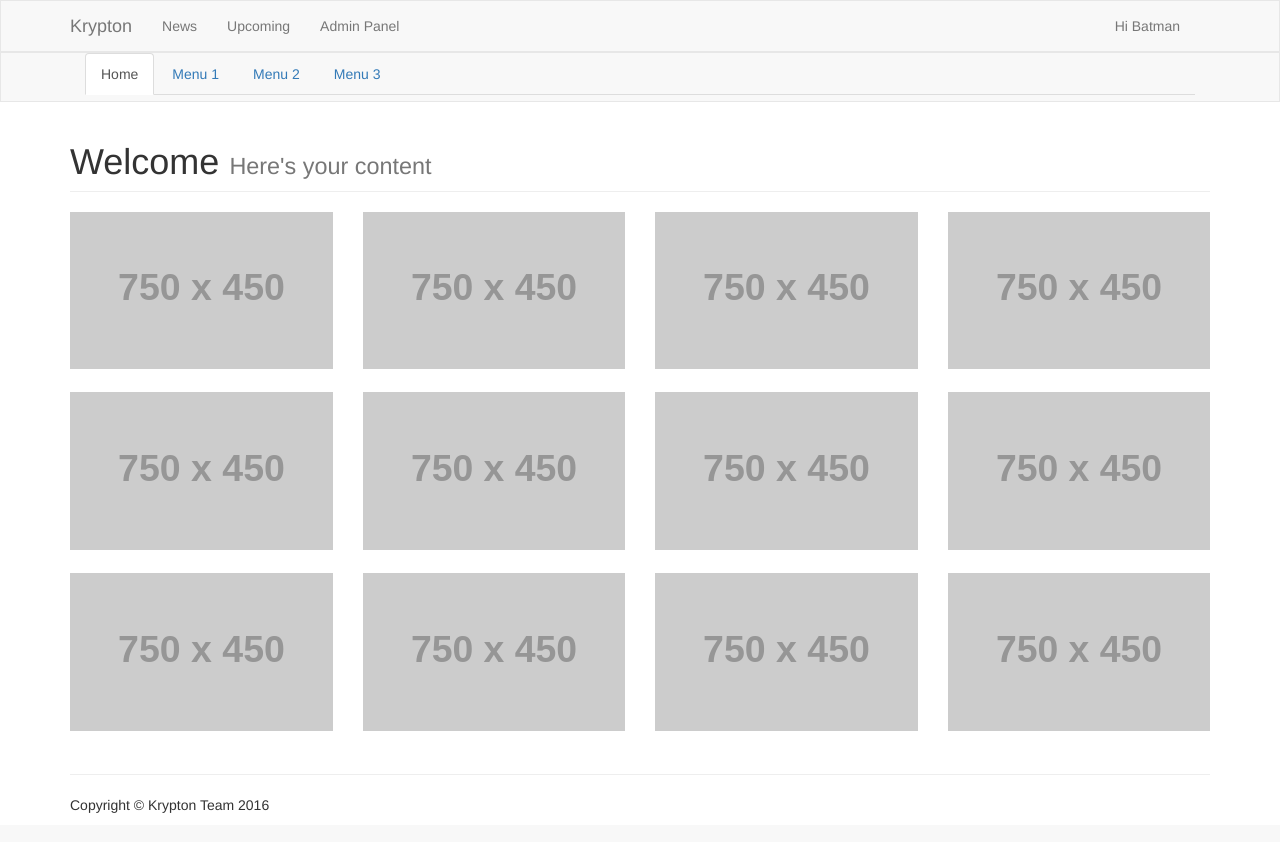
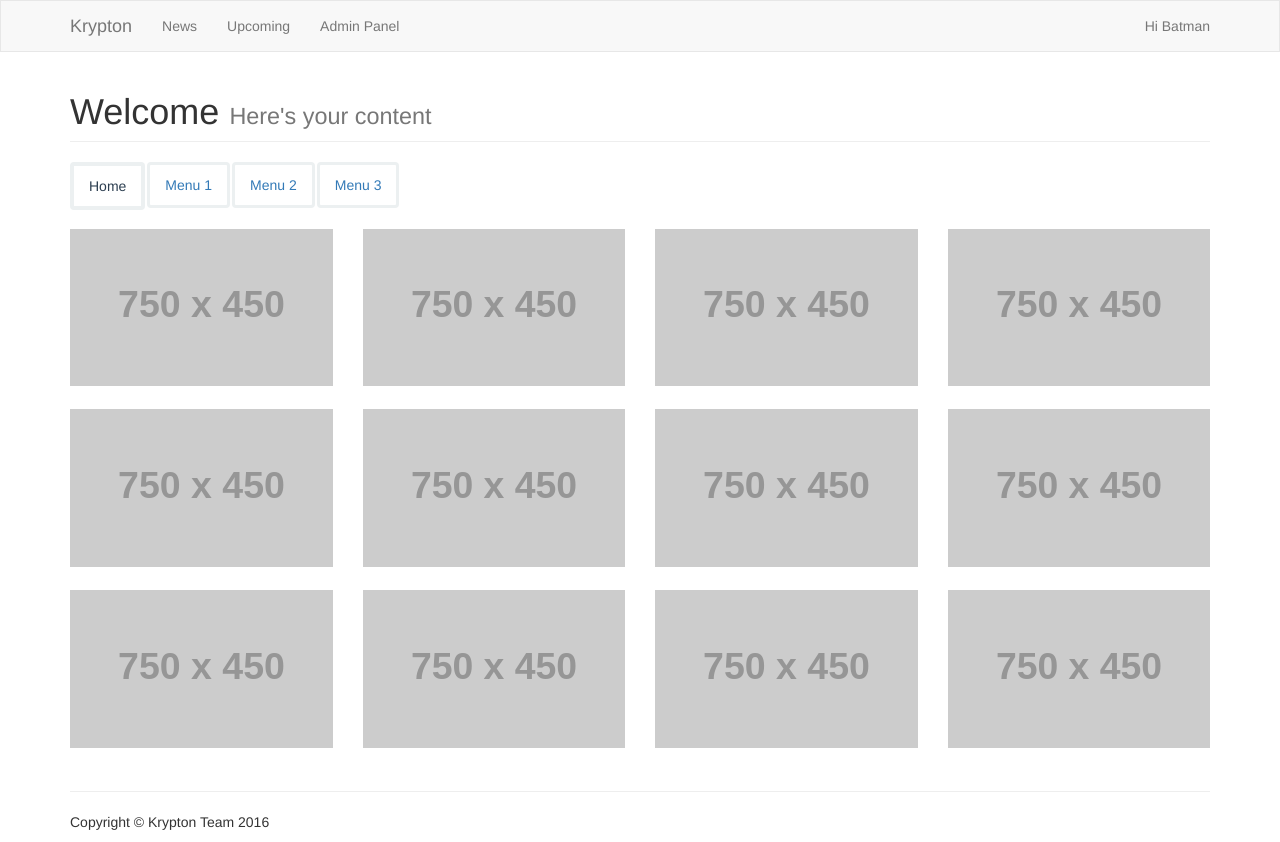
Before and after one commit to CrySys-UK/Krypton, a PHP site: page / in a window 1280 px wide. Before the commit the page ends 813 px from the top, so only its background shows below. Run offline with PHP 8.4, Linux system fonts and the light colour scheme; grey boxes labelled with a size stand in for pictures from a placeholder-image service; some libraries are stand-ins or nearby versions.

Commit message:
more stuff like

```diff
--- a/content.php
+++ b/content.php
@@ -1,4 +1,5 @@
 <!-- Page Content -->
+
 <div class="container ">
 
     <!-- Page Heading -->
@@ -8,6 +9,15 @@
                     <small>Here's your content</small>
                 </h1>
         </div>
+    </div>
+    <div class="collapse navbar-collapse " id="bs-example-navbar-collapse-1 ">
+        <ul class="nav nav-tabs">
+            <li class="active"><a href="#">Home</a></li>
+            <li><a href="#">Menu 1</a></li>
+            <li><a href="#">Menu 2</a></li>
+            <li><a href="#">Menu 3</a></li>
+        </ul>
+
     </div>
     <!-- /.row -->
 
--- a/header.php
+++ b/header.php
@@ -45,16 +45,3 @@
         </div>
         <!-- /.container -->
     </nav>
-    <nav class="navbar navbar-default" role=" navigation ">
-        <div class="container">
-            <div class="collapse navbar-collapse " id="bs-example-navbar-collapse-1 ">
-                <ul class="nav nav-tabs">
-                    <li class="active"><a href="#">Home</a></li>
-                    <li><a href="#">Menu 1</a></li>
-                    <li><a href="#">Menu 2</a></li>
-                    <li><a href="#">Menu 3</a></li>
-                </ul>
-
-            </div>
-        </div>
-    </nav>
--- a/krypton.css
+++ b/krypton.css
@@ -5,3 +5,25 @@
     margin-bottom: 0px;
     border-radius: 0px;
 }
+.navbar-collapse {
+    padding-left: 0px;
+    padding-right: 0px;
+    padding-bottom: 10px;
+}
+.nav-tabs {
+    padding-bottom: 20px;
+    border-bottom: 0px;
+}
+.nav-tabs>li>a {
+    border-bottom-color: #ecf0f1;
+    border-radius: 4px 4px 4px 4px;
+    border: 3px solid #ecf0f1;
+}
+.nav-tabs>li.active>a,
+.nav-tabs>li.active>a:hover,
+.nav-tabs>li.active>a:focus {
+    color: #2c3e50;
+    background-color: #ffffff;
+    border: 4px solid #ecf0f1;
+    border-bottom-color: #ecf0f1;
+}
```
